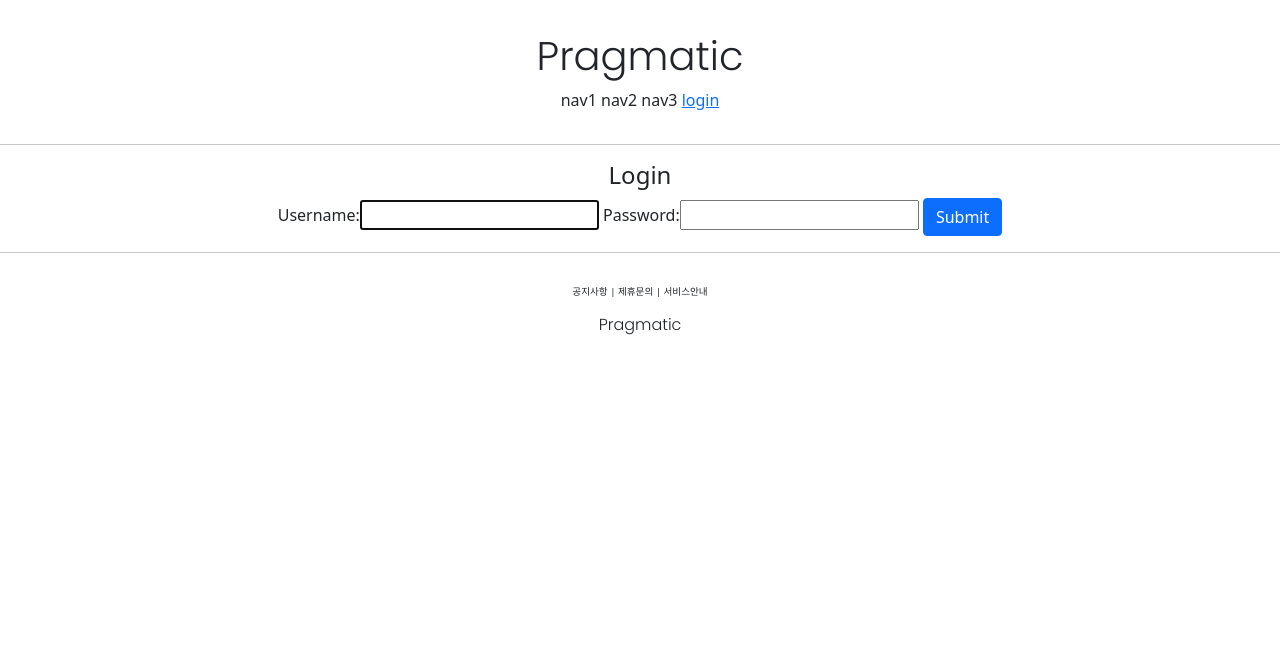
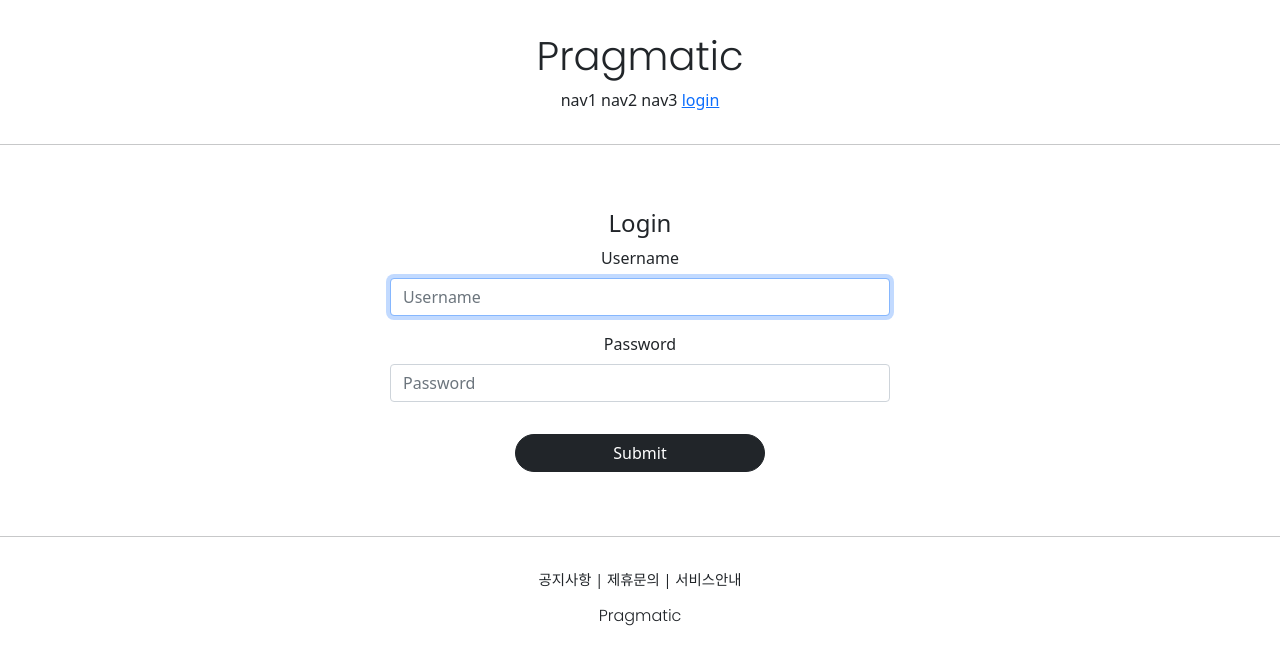
Before and after one commit to SYkeem/pragmatic, a Django app: page /account/login/ in a window 1280 px wide. Shown: the top 665 px of the page. Run offline with Django 3.2, Linux system fonts and the light colour scheme; some libraries are stand-ins or nearby versions.

Commit message:
django course 23 commit

```diff
--- a/accountapp/templates/accountapp/login.html
+++ b/accountapp/templates/accountapp/login.html
@@ -1,15 +1,17 @@
 {% extends 'base.html' %}
+{% load bootstrap4 %}
 
 {% block content %}
-  <div style="text-align:center;">
+<div style="text-align: center; max-width: 500px; margin: 4rem auto;">
+    <div>
       <h4>Login</h4>
       </div>
-  <div style="text-align:center;">
+      <div>
         <form action="" method="post">
           {% csrf_token %}
-      {{ form }}
-      <input type="submit" class="btn btn-primary">
+          {% bootstrap_form form %}
+          <input type="submit" class="btn btn-dark rounded-pill col-6 mt-3">
         </form>
     </div>
-
+</div>
 {% endblock%}
--- a/pragmatic/settings.py
+++ b/pragmatic/settings.py
@@ -52,6 +52,7 @@ INSTALLED_APPS = [
     'django.contrib.messages',
     'django.contrib.staticfiles',
     'accountapp',
+    'bootstrap4',
 ]
 
 MIDDLEWARE = [
--- a/static/base.css
+++ b/static/base.css
@@ -3,7 +3,7 @@
 }
 
 .pragmatic_footer_button{
-    font-size:.6rem;
+    font-size: .9rem;
 }
 
 .pragmatic_header{
```
Also changed, not shown: accountapp/templates/accountapp/create.html (+7 -3 lines). Lines whose indentation alone changed are shown as unchanged.
